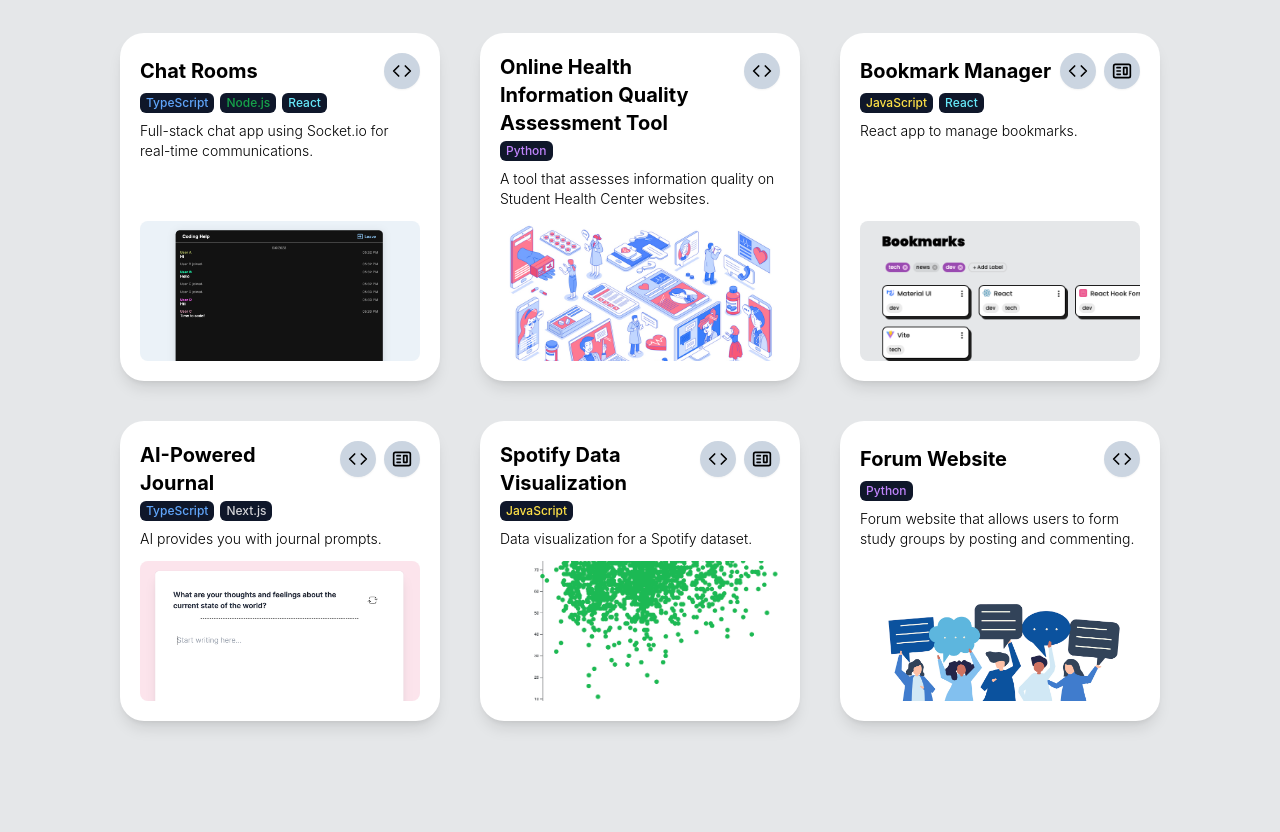
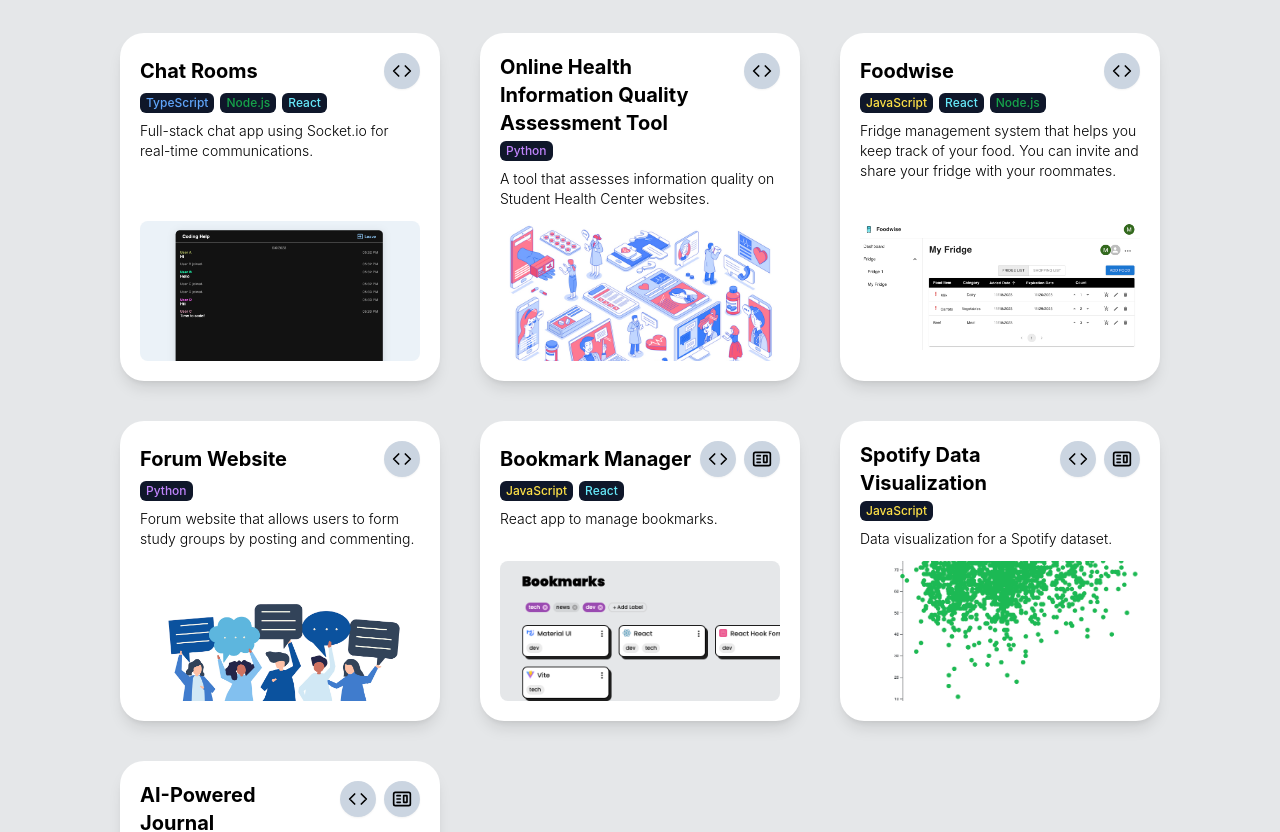
Before and after one commit to simicity/simicity.github.io, a React (Vite) app: page / in a window 1280 px wide. Shown: the part 460-1292 px from the top of the page. Built offline with nearby package versions, Linux system fonts and the light colour scheme; the HTML template or start-up script is replaced by a standard one.

Commit message:
Update projects

```diff
--- a/src/components/projectData.ts
+++ b/src/components/projectData.ts
@@ -16,20 +16,28 @@ export const projectData = [
     "url": ""
   },
   {
+    "title": "Foodwise",
+    "description": "Fridge management system that helps you keep track of your food. You can invite and share your fridge with your roommates.",
+    "image": "/images/foodwise.png",
+    "tags": ["JavaScript", "React", "Node.js"],
+    "repo": "https://github.com/simicity/foodwise",
+    "url": ""
+  },
+  {
+    "title": "Forum Website",
+    "description": "Forum website that allows users to form study groups by posting and commenting.",
+    "image": "/images/forum.jpg",
+    "tags": ["Python"],
+    "repo": "https://github.com/simicity/csc648-848-sw-engineering-T04",
+    "url": ""
+  },
+  {
     "title": "Bookmark Manager",
     "description": "React app to manage bookmarks.",
     "image": "/images/bookmark-manager.png",
     "tags": ["JavaScript", "React"],
     "repo": "https://github.com/simicity/bookmark-manager",
     "url": "https://simicity.github.io/bookmark-manager"
-  },
-  {
-    "title": "AI-Powered Journal",
-    "description": "AI provides you with journal prompts.",
-    "image": "/images/journal.png",
-    "tags": ["TypeScript", "Next.js"],
-    "repo": "https://github.com/simicity/co-journal",
-    "url": "https://co-journal.vercel.app"
   },
   {
     "title": "Spotify Data Visualization",
@@ -40,11 +48,11 @@ export const projectData = [
     "url": "https://miho-and-alex.github.io/CSC805-Data-Visualization-Project/"
   },
   {
-    "title": "Forum Website",
-    "description": "Forum website that allows users to form study groups by posting and commenting.",
-    "image": "/images/forum.jpg",
-    "tags": ["Python"],
-    "repo": "https://github.com/simicity/csc648-848-sw-engineering-T04",
-    "url": ""
-  }
+    "title": "AI-Powered Journal",
+    "description": "AI provides you with journal prompts.",
+    "image": "/images/journal.png",
+    "tags": ["TypeScript", "Next.js"],
+    "repo": "https://github.com/simicity/co-journal",
+    "url": "https://co-journal.vercel.app"
+  },
 ]
```
Also changed, not shown: public/images/foodwise.png (added), 1 other file (tests, documents, lock files or other folders).
